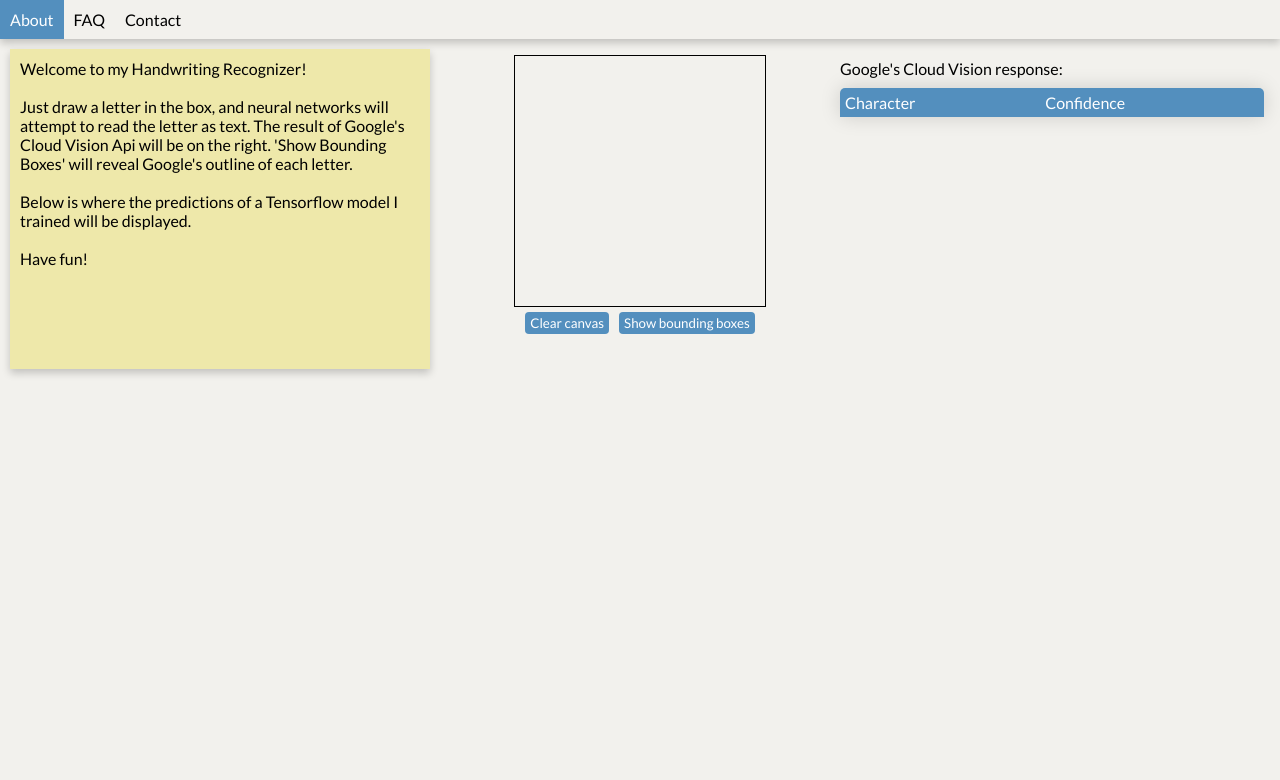
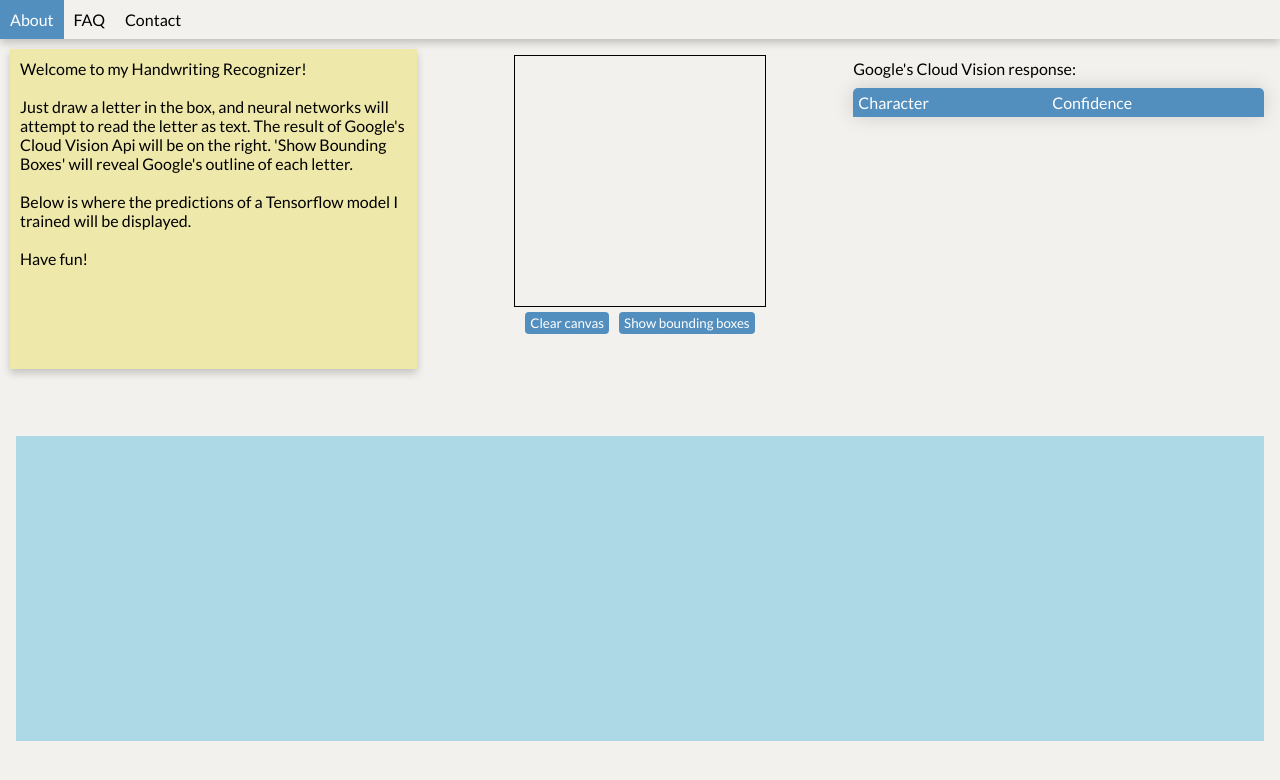
Before and after one commit to aezhang/HLR, a React (Create React App) app: page / in a window 1280 px wide. Shown: the top 780 px of the page. Built offline with nearby package versions, Linux system fonts and the light colour scheme.

Commit message:
fixed placement and sizing issues

```diff
--- a/src/App.css
+++ b/src/App.css
@@ -2,6 +2,8 @@
 
 body {
   background-color: #f2f1ed;
+  position: relative;
+  height: auto;
 }
 
 #root {
@@ -9,12 +11,14 @@ body {
   display: grid;
   height: 100vh;
   width: 100vw;
-  grid-template: auto 1fr 1fr auto / minmax(0, 1fr) minmax(400px, 0.5fr) minmax(0, 1fr);
+  overflow: auto;
+  grid-template: auto 1fr 1fr / 1fr minmax(300px, 1fr) 1fr;
 }
 
 .navbar {
   list-style-type: none;
   grid-column: 1 / 4;
+  grid-row: 1 / 2;
   margin: 0;
   padding: 0;
   box-shadow: 0 4px 8px 0 rgba(0,0,0,0.2);
@@ -165,29 +169,36 @@ p {
   justify-content: center;
 }
 
+.wrapper {
+  padding-bottom: 1rem;
+  grid-column: 1 / 4;
+}
+
 .ConfidenceList {
   grid-column: 1 / 4;
-  grid-row: 3 / 4;
   display: flex;
-  overflow: hidden;
   align-items: flex-start;
   justify-content: center;
   text-align: center;
   position: relative;
-  margin: 1rem;
-  padding-left: 1rem;
-  padding-right: 1rem;
+  overflow: hidden;
+  margin-top: 1rem;
+  margin-left: 1rem;
+  margin-right: 1rem;
+  padding: 1rem;
+  height: max-content;
   -moz-box-shadow:    inset 0 0 15px #666666;
   -webkit-box-shadow: inset 0 0 15px #666666;
   box-shadow:         inset 0 0 15px #666666;
 }
 
 .wall {
-  background-color: #f2f1ed;
+  background-color: lightblue;
   position: absolute;
   height: 100%;
   width: 100%;
   z-index: 1;
+  top:0;
   -webkit-transition: all .8s ease-in;
   -moz-transition: all .8s ease-in;
   -ms-transition: all .8s ease-in;
@@ -196,7 +207,11 @@ p {
 }
 
 .wall.slide {
-  transform: translateY(100%);
+  top: 100%;
+}
+
+.bar-container{
+  height: 100%;
 }
 
 .BarElement {
@@ -205,6 +220,7 @@ p {
   position: relative;
   margin-left: 0.5rem;
   margin-right: 0.5rem;
+  margin-bottom: 1.5rem;
   display: inline-flex;
   justify-content: center;
 }
--- a/src/App.js
+++ b/src/App.js
@@ -212,8 +212,10 @@ function App() {
         </table>
       </div>
 
-      <div className="ConfidenceList">
-        <ConfidenceList revealed={revealed} confidences={tfconfidences} prediction={tfprediction} />
+      <div className="wrapper">
+        <div className="ConfidenceList">
+          <ConfidenceList revealed={revealed} confidences={tfconfidences} prediction={tfprediction} />
+        </div>
       </div>
 
       <div className="right-sidebar">
--- a/src/ConfidenceList.js
+++ b/src/ConfidenceList.js
@@ -15,7 +15,7 @@ function ConfidenceList(props) {
   return (
     <>
       <div className={`wall ${revealed? 'slide': ''}`}></div>
-      <div>
+      <div className="bar-container">
         <p>Tensorflow's prediction: {props.prediction}</p>
         {Object.keys(props.confidences).map((key) => (
             <BarElement key={key} label={key} val={props.confidences[key]}/>
```
